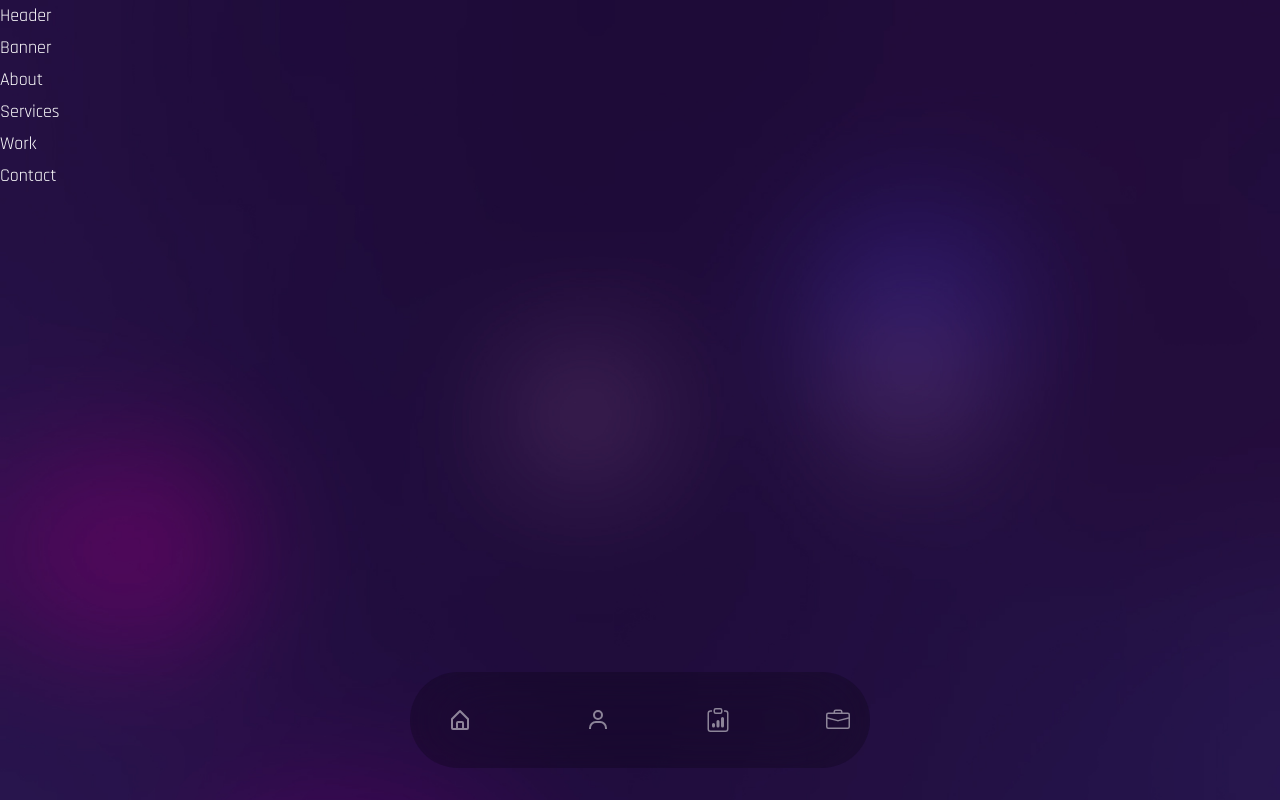
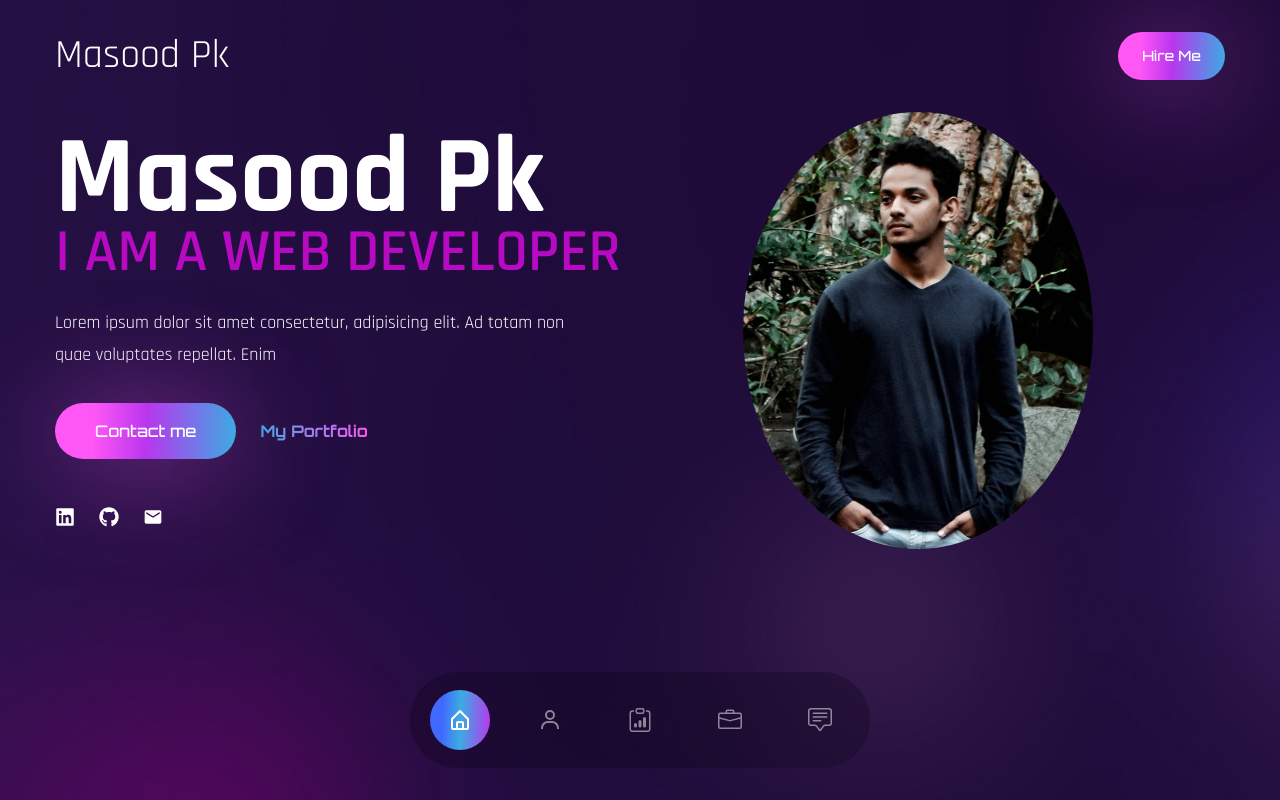
Before and after one commit to Masoodpk/portfolio-new, a React (Create React App) app: page / in a window 1280 px wide. Shown: the top 800 px of the page. Built offline with nearby package versions, Linux system fonts and the light colour scheme; a web font is replaced by a local one.

Commit message:
banner compltd

```diff
--- a/src/components/About.js
+++ b/src/components/About.js
@@ -1,7 +1,17 @@
 import React from 'react';
+import CountUp from 'react-countup';
+import { useInView } from 'react-intersection-observer';
+import { motion } from 'framer-motion';
+import { fadeIn } from '../variants';
+
 
 const About = () => {
-  return <div>About</div>;
+  return(
+   <section  className='section' id='about'>
+    About
+    </section>
+
+);
 };
 
 export default About;
--- a/src/components/Banner.js
+++ b/src/components/Banner.js
@@ -1,7 +1,84 @@
 import React from 'react';
+import Masood from "../assets/masu.jpg";
+import {FaGithub, FaLinkedin,} from 'react-icons/fa'
+import { MdEmail } from "react-icons/md";
+import { TypeAnimation } from 'react-type-animation';
+import { motion } from 'framer-motion';
+import {fadeIn} from '../variants';
+const Banner = () => {
+  return (
+<section className='min-h-[85vh] lg:min-h-[78vh] flex item-center' id='home'>
+  <div className='container mx-auto'>
+    <div className='flex flex-col gap-y-8 lg:flex-row lg:items-center lg:gap-x-12' >
+      <div className='flex-1 text-center font-secondary lg:text-left'>
+        <motion.h1 variants={fadeIn('up',0.3)}
+         initial="hidden"
+          whileInView={'show'}
+          viewport={{once: false,amount:0.7}}
+           className='text-[55px] font-bold leading-[0.8] lg:text-[110px]'>Masood <span>Pk</span></motion.h1>
+        <motion.div variants={fadeIn('up',0.4)}
+         initial="hidden"
+          whileInView={'show'}
+          viewport={{once: false,amount:0.7}}
+           className='mb-6 text-[36px] lg:text-[60px] font-secondary font-semibold uppercase leading-[1]'>
+          <span className='text-white '></span>
+          <TypeAnimation
+           sequence={[
+            'I am a Web Developer',
+            2000,
 
-const Banner = () => {
-  return <div>Banner</div>;
+          ]}
+          speed={50}
+          className='text-accent'
+          wrapper='span'
+          repeat={Infinity}
+          />
+
+        </motion.div>
+        <motion.p variants={fadeIn('up',0.3)}
+         initial="hidden"
+          whileInView={'show'}
+          viewport={{once: false,amount:0.7}}
+           className='mb-8 max-w-lg mx-auto lg:mx-0'>Lorem ipsum dolor sit amet consectetur, adipisicing elit. Ad totam non quae voluptates repellat. Enim
+            </motion.p>
+<motion.div
+variants={fadeIn('up',0.6)}
+initial="hidden"
+ whileInView={'show'}
+ viewport={{once: false,amount:0.7}}
+className='flex max-w-max gap-x-6 items-center mb-12 mx-auto lg:mx-0'>
+  <button className='btn btn-lg'>Contact me</button>
+  <a href="#" className='text-gradient btn-link'>My Portfolio</a>
+</motion.div>
+<motion.div
+variants={fadeIn('up',0.7)}
+initial="hidden"
+ whileInView={'show'}
+ viewport={{once: false,amount:0.7}}
+className='flex text-[20px] gap-x-6 max-w-max mx-auto lg:mx-0'>
+  <a href="#"><FaLinkedin/></a>
+  <a href="#"><FaGithub/></a>
+  <a href="#"><MdEmail/></a>
+</motion.div>
+      </div>
+      <motion.div
+      variants={fadeIn('down',0.5)}
+      initial="hidden"
+       whileInView={'show'}
+
+        className='hidden lg:flex flex-1 max-w-[320px] lg:max-w-[482px] '>
+        <img class="rounded-[50%] w-[350px]  hi" src={Masood} alt="image" />
+      </motion.div>
+
+    </div>
+
+  </div>
+
+</section>
+
+
+
+  )
 };
 
 export default Banner;
--- a/src/components/Contact.js
+++ b/src/components/Contact.js
@@ -1,7 +1,7 @@
 import React from 'react';
 
 const Contact = () => {
-  return <div>Contact</div>;
+  return <div className='section' id='contact'>Contact</div>;
 };
 
 export default Contact;
--- a/src/components/Header.js
+++ b/src/components/Header.js
@@ -1,7 +1,19 @@
 import React from 'react';
+import logo from "../assets/logo.svg"
 
 const Header = () => {
-  return <div>Header</div>;
+  return <div className='py-8'>
+<div className='container mx-auto'>
+<div className='flex justify-between items-center'>
+  <a href="#">
+    {/* <img src={logo} alt="" /> */}
+    <h1 className='text-[25px] md:text-[32px] lg:text-[40px] '>Masood Pk</h1>
+  </a>
+  <button className='btn btn-sm '>Hire Me</button>
+</div>
+</div>
+
+  </div>;
 };
 
 export default Header;
--- a/src/components/Nav.js
+++ b/src/components/Nav.js
@@ -1,6 +1,6 @@
 import React from 'react';
 import { BiHomeAlt, BiUser } from 'react-icons/bi';
-import { BsClipboardData, BsBriefcase } from 'react-icons/bs';
+import { BsClipboardData, BsBriefcase, BsChatSquareText } from 'react-icons/bs';
 
 import { Link } from 'react-scroll';
 
@@ -9,17 +9,20 @@ const Nav = () => {
     <nav className="fixed bottom-2 lg:bottom-8 w-full overflow-hidden z-50">
       <div className="container mx-auto ">
         <div className="w-full bg-black/20 h-[96px] backdrop-blur-2xl rounded-full max-w-[460px] mx-auto px-5 flex justify-between items-center text-2xl text-white/50 :">
-          <Link className='cursor-pointer w-[60px] h-[60px] flex items-center justify-center'>
+          <Link to='home' activeClass='active' smooth={true} spy={true} offset={-200} className='cursor-pointer w-[60px] h-[60px] flex items-center justify-center'>
             <BiHomeAlt />
           </Link>
-          <Link >
+          <Link to='about' activeClass='active' smooth={true} spy={true} className='cursor-pointer w-[60px] h-[60px] flex items-center justify-center'>
             <BiUser />
           </Link>
-          <Link >
+          <Link to='services' activeClass='active' smooth={true} spy={true} className='cursor-pointer w-[60px] h-[60px] flex items-center justify-center'>
             <BsClipboardData />
           </Link>
-          <Link >
+          <Link to='work' activeClass='active' smooth={true} spy={true} className='cursor-pointer w-[60px] h-[60px] flex items-center justify-center'>
             <BsBriefcase />
+          </Link>
+          <Link to='contact' activeClass='active' smooth={true} spy={true}  className='cursor-pointer w-[60px] h-[60px] flex items-center justify-center'>
+            <BsChatSquareText />
           </Link>
         </div>
       </div>
--- a/src/components/Services.js
+++ b/src/components/Services.js
@@ -1,7 +1,7 @@
 import React from 'react';
 
 const Services = () => {
-  return <div>Services</div>;
+  return <div className='section' id='services'>Services</div>;
 };
 
 export default Services;
--- a/src/components/Work.js
+++ b/src/components/Work.js
@@ -1,7 +1,7 @@
 import React from 'react';
 
 const Work = () => {
-  return <div>Work</div>;
+  return <div className='section ' id='work'>Work</div>;
 };
 
 export default Work;
```
Also changed, not shown: src/assets/masu.jpg (added).
